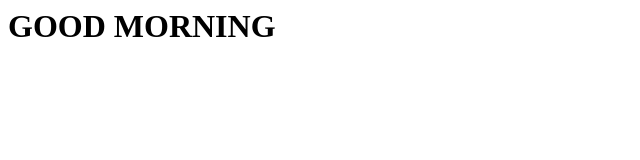
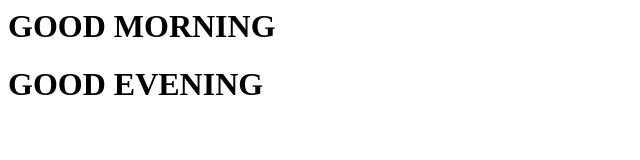
Before and after one commit to Moetaz-Chouaibi/new-prj, a plain HTML site: page index.html in a window 1280 px wide. Shown: the whole page, without its empty margins (0-640 px from the left). Drawn offline with Linux system fonts and the light colour scheme.

Commit message:
second-Title
add second message

```diff
--- a/index.html
+++ b/index.html
@@ -1 +1,2 @@
 <h1>GOOD MORNING</h1>
+<h1>GOOD EVENING</h1>
```
